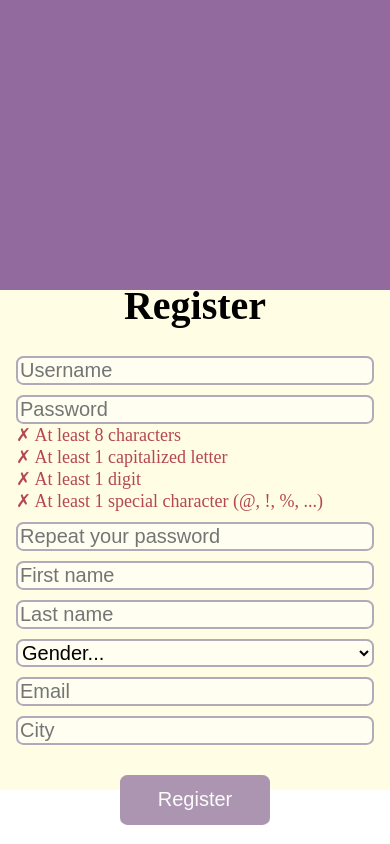
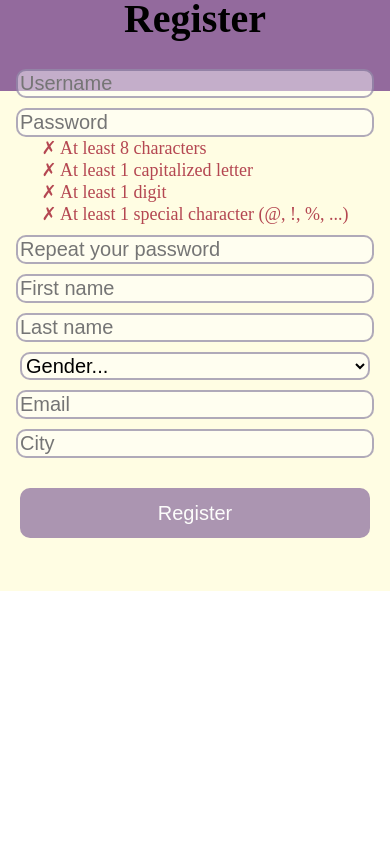
Before and after one commit to Pchamallow/matcha, a React (Vite) app in the folder frontend/: page /register in a window 390 px wide. Built offline with nearby package versions, Linux system fonts and the light colour scheme.

Commit message:
feat(CSS): All pages are responsives

```diff
--- a/frontend/src/css/Home.css
+++ b/frontend/src/css/Home.css
@@ -1,24 +1,30 @@
 #home {
 	text-align: center;
+	height: 100dvh;
+	width: 100%;
+	margin-top: 100px;
 }
 
 #home button {
 	margin: auto;
-	width: 350px;
+	width:90%;
+	max-width: 350px;
 	height: 50px;
 	margin-top: 30px;
 	display: block;
-	border-radius: 1rex;
-	font-size: 20px;
+	border-radius: 10px;
+	font-size: clamp(16px, 4vw, 20px);
 	color: rgb(252, 252, 251);
 	border-color: #ab95b1;
 	border-style: none;
 	background:#ab95b1;
+	padding: 0 10px;
 }
 
 .banner{
 	background:#936a9d;
-	min-height: 250px;
+	min-height: 6dvh;
+	max-height: 6dvh;
 	margin: 0;
 	display: flex;
 	align-items: center;
@@ -36,10 +42,8 @@
 }
 
 .background{
+	height: 100dvh;
 	background:#fffbc275;
-	height: 500px;
 	margin: 0;
-	display: flex;
-	align-items: center;
-	justify-content: center;
+	padding-top: 0%;
 }
--- a/frontend/src/css/Login.css
+++ b/frontend/src/css/Login.css
@@ -1,29 +1,34 @@
 
 #login {
 	text-align: center;
-	font-size: 20px;
+	width: 100%;
+	height: 100dvh;
+	margin-top: 100px;
 }
 
 #login button {
 	margin: auto;
-	width: 350px;
+	width:90%;
+	max-width: 350px;
 	height: 50px;
 	margin-top: 30px;
 	display: block;
-	border-radius: 1rex;
-	font-size: 20px;
+	border-radius: 10px;
+	font-size: clamp(16px, 4vw, 20px);
 	color: rgb(252, 252, 251);
 	border-color: #ab95b1;
 	border-style: none;
 	background:#ab95b1;
+	padding: 0 10px;
 }
 
 #login input {
+	width:90%;
+	max-width: 350px;
 	margin: auto;
 	margin-top: 10px;
-	width: 350px;
 	display: block;
-	border-radius: 1rex;
+	border-radius: 10px;
 	font-size: 20px;
 	border-style: solid;
 	border-color: #63588381;
@@ -41,7 +46,6 @@
 
 .background{
 	background:#fffbc275;
-	height: 500px;
 	margin: 0;
 	display: flex;
 	align-items: center;
--- a/frontend/src/css/Profile.css
+++ b/frontend/src/css/Profile.css
@@ -2,6 +2,9 @@
 	text-align: center;
 	display: block;
 	font-size: 30px;
+	width: 100%;
+	height: 100dvh;
+	margin-top: 100px;
 }
 
 #profile p {
@@ -9,3 +12,6 @@
 	font-size: 40px;
 	font-weight: bold;
 }
+
+.logOut_button{
+}
--- a/frontend/src/css/Register.css
+++ b/frontend/src/css/Register.css
@@ -1,14 +1,18 @@
 #registration {
 	text-align: center;
 	font-size: 20px;
+	width: 100%;
+	height: 100dvh;
+	margin-top: 100px;
 }
 
 #registration input {
+	width:90%;
+	max-width: 350px;
 	margin: auto;
 	margin-top: 10px;
-	width: 350px;
 	display: block;
-	border-radius: 1rex;
+	border-radius: 10px;
 	font-size: 20px;
 	border-style: solid;
 	border-color: #63588381;
@@ -16,10 +20,11 @@
 }
 
 #registration select {
-	width: 358px;
+	width:90%;
+	max-width: 350px;
 	font-size: 20px;
 	margin-top: 10px;
-	border-radius: 1rex;
+	border-radius: 10px;
 	border-width: 2px;
 	border-style: solid;
 	color:#000000ff;
@@ -28,12 +33,13 @@
 }
 
 #registration button {
+	width:90%;
+	max-width: 350px;
 	margin: auto;
-	width: 150px;
 	height: 50px;
 	margin-top: 30px;
 	display: block;
-	border-radius: 1rex;
+	border-radius: 10px;
 	font-size: 20px;
 	color: rgb(252, 252, 251);
 	border-color: #ab95b1;
@@ -41,10 +47,15 @@
 	background:#ab95b1;
 }
 
+#pw-requirements {
+	width: fit-content;
+	max-width: 500px;
+	margin: 0 auto;
+}
+
 #pw-requirements p {
-	margin: auto;
-	display: block;
 	text-align: left;
 	font-size: 18px;
-	color:#97021ab9;
+	color: #97021ab9;
+	margin: 0;
 }
```
